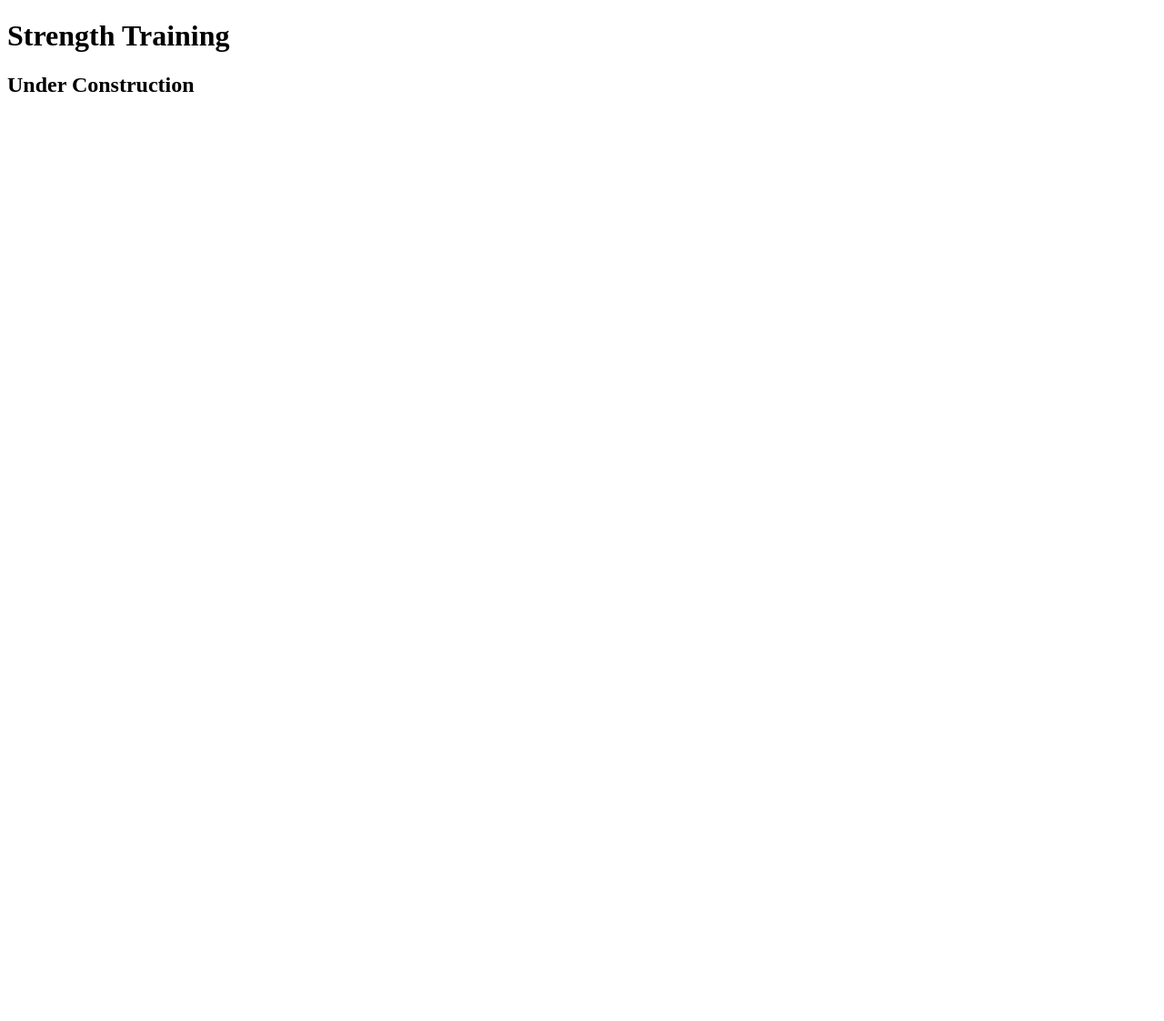
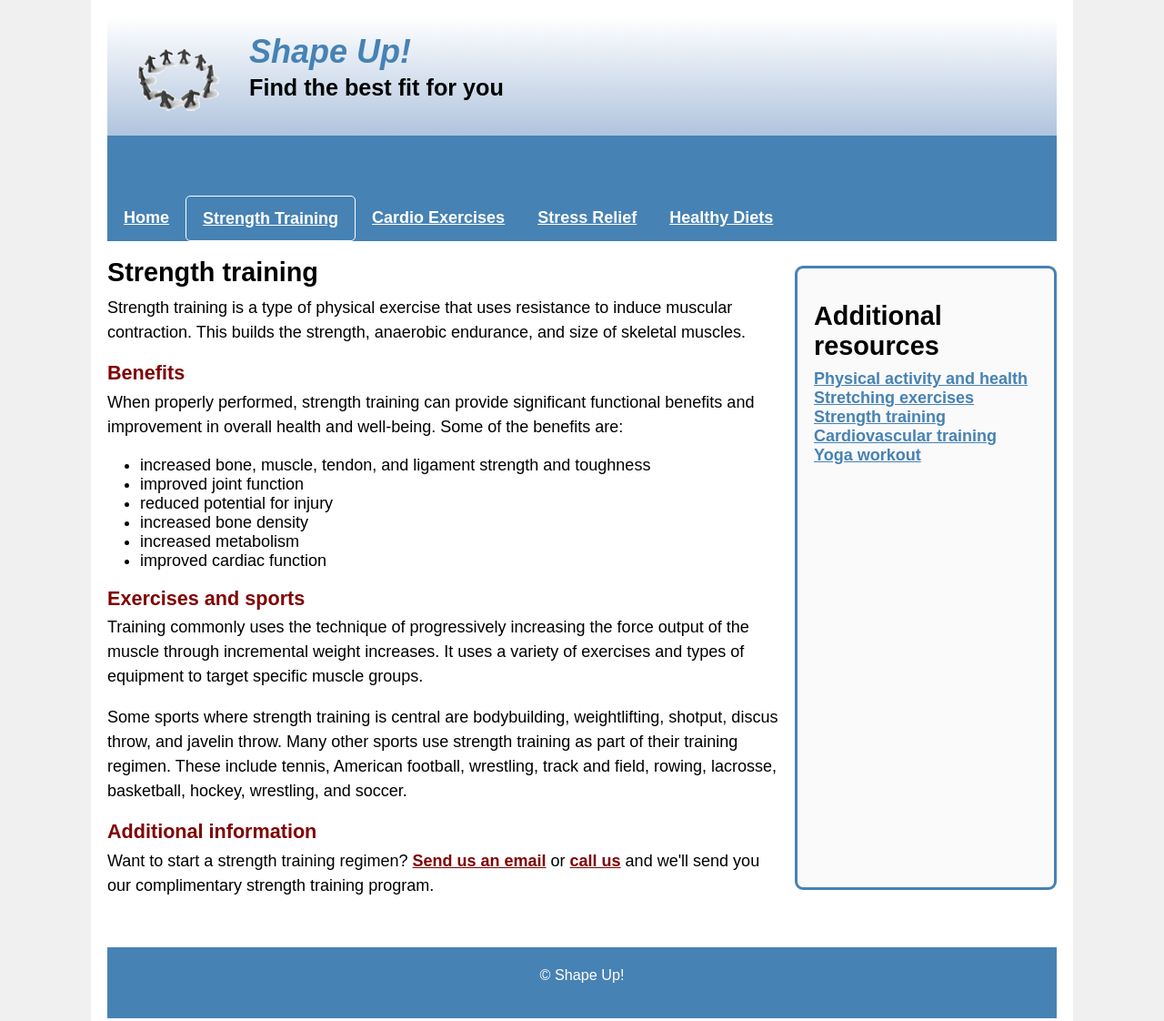
Before and after one commit to gigacodr/shape_up_exercices, a plain HTML site: page strength/strength.html in a window 1280 px wide. Shown: the top 1122 px of the page at 91% size. Before the commit the page ends 800 px from the top, so only its background shows below. Drawn offline with Linux system fonts and the light colour scheme.

Commit message:
Fjejfniwejfiwjeiwebnf

```diff
--- a/strength/strength.html
+++ b/strength/strength.html
@@ -1,15 +1,135 @@
 <!DOCTYPE html>
 <html lang="en">
 <head>
-	<meta charset="UTF-8">
-	<meta name="viewport" content="width=device-width, initial-scale=1.0">
-	<title>Shape Up! | Strength Training</title>
+  <meta charset="UTF-8" />
+  <meta name="viewport" content="width=device-width, initial-scale=1.0" />
+  <title>Shape Up! | Strength Training</title>
+  <link rel="stylesheet" href="../styles/main.css" />
 </head>
+<body>
+  <div class="wrapper">
 
-<body>
-	<main>
-	    <h1>Strength Training</h1>
-		<h2>Under Construction</h2>
-	</main>
+    <header>
+      <a href="../index.html">
+        <img src="../images/shape_up_logo.png" alt="Shape Up logo" />
+      </a>
+      <h1>Shape Up!</h1>
+      <h2 class="subhead">Find the best fit for you</h2>
+    </header>
+
+    <input type="checkbox" id="nav-toggle" class="nav-toggle" />
+    <label for="nav-toggle" class="nav-icon">
+      <span></span><span></span><span></span>
+    </label>
+
+    <nav>
+      <ul class="main-menu">
+        <li><a href="../index.html">Home</a></li>
+        <li class="current"><a href="#">Strength Training</a></li>
+        <li><a href="../cardio/cardio.html">Cardio Exercises</a></li>
+        <li>
+          <a href="../stress/stress.html">Stress Relief</a>
+          <ul class="sub-menu">
+            <li><a href="../stress/stress.html">What is Stress?</a></li>
+            <li><a href="../stress/tips.html">5 Helpful Tips</a></li>
+            <li><a href="../stress/meditate.html">Meditation</a></li>
+            <li><a href="../stress/vipassana.html">Vipassana</a></li>
+          </ul>
+        </li>
+        <li>
+          <a href="../diet/diet.html">Healthy Diets</a>
+          <ul class="sub-menu">
+            <li><a href="../diet/diet.html">Why a Healthy Diet?</a></li>
+            <li><a href="../diet/meals.html">Plan Your Meals</a></li>
+            <li><a href="../diet/calories.html">Count Your Calories</a></li>
+            <li><a href="../diet/bmi.html">Calculate Your BMI</a></li>
+          </ul>
+        </li>
+      </ul>
+    </nav>
+
+    <main>
+      <section>
+        <h2>Strength training</h2>
+        <p>
+          Strength training is a type of physical exercise that uses resistance to
+          induce muscular contraction. This builds the strength, anaerobic
+          endurance, and size of skeletal muscles.
+        </p>
+
+        <h3>Benefits</h3>
+        <p>
+          When properly performed, strength training can provide significant
+          functional benefits and improvement in overall health and well-being.
+          Some of the benefits are:
+        </p>
+        <ul>
+          <li>increased bone, muscle, tendon, and ligament strength and toughness</li>
+          <li>improved joint function</li>
+          <li>reduced potential for injury</li>
+          <li>increased bone density</li>
+          <li>increased metabolism</li>
+          <li>improved cardiac function</li>
+        </ul>
+
+        <h3>Exercises and sports</h3>
+        <p>
+          Training commonly uses the technique of progressively increasing the
+          force output of the muscle through incremental weight increases. It
+          uses a variety of exercises and types of equipment to target specific
+          muscle groups.
+        </p>
+        <p>
+          Some sports where strength training is central are bodybuilding,
+          weightlifting, shotput, discus throw, and javelin throw. Many other
+          sports use strength training as part of their training regimen. These
+          include tennis, American football, wrestling, track and field, rowing,
+          lacrosse, basketball, hockey, wrestling, and soccer.
+        </p>
+
+        <h3>Additional information</h3>
+        <p>
+          Want to start a strength training regimen?
+          <a href="mailto:strengthtraining@shapeup.com">Send us an email</a>
+          or
+          <a href="tel:555-555-5555">call us</a>
+          and we'll send you our complimentary strength training program.
+        </p>
+      </section>
+
+      <aside>
+        <h2>Additional resources</h2>
+        <ul class="blue-links" style="list-style-type:none;margin-left:0;">
+          <li>
+            <a href="https://www.cdc.gov/physical-activity-basics/benefits/index.html">
+              Physical activity and health
+            </a>
+          </li>
+          <li>
+            <a href="https://www.heart.org/en/healthy-living/fitness/fitness-basics/flexibility-exercise-stretching">
+              Stretching exercises
+            </a>
+          </li>
+          <li>
+            <a href="https://www.heart.org/en/healthy-living/fitness/fitness-basics/strength-and-resistance-training-exercise">
+              Strength training
+            </a>
+          </li>
+          <li>
+            <a href="https://www.health.harvard.edu/exercise-and-fitness/interval-training-for-a-stronger-heart">
+              Cardiovascular training
+            </a>
+          </li>
+          <li>
+            <a href="https://www.self.com/gallery/power-yoga-workout">
+              Yoga workout
+            </a>
+          </li>
+        </ul>
+      </aside>
+    </main>
+
+    <footer><p>© Shape Up!</p></footer>
+  </div>
 </body>
 </html>
```
